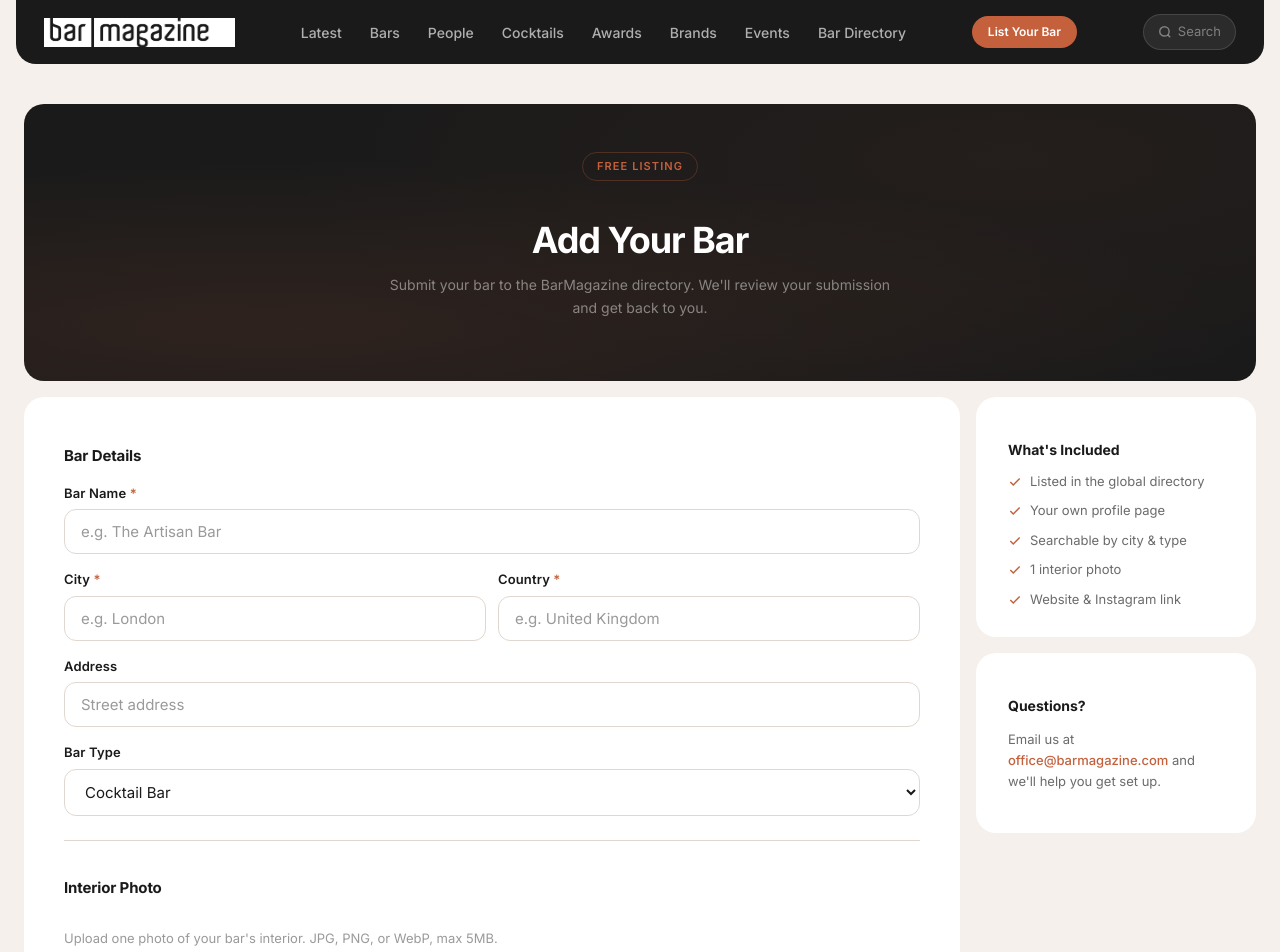
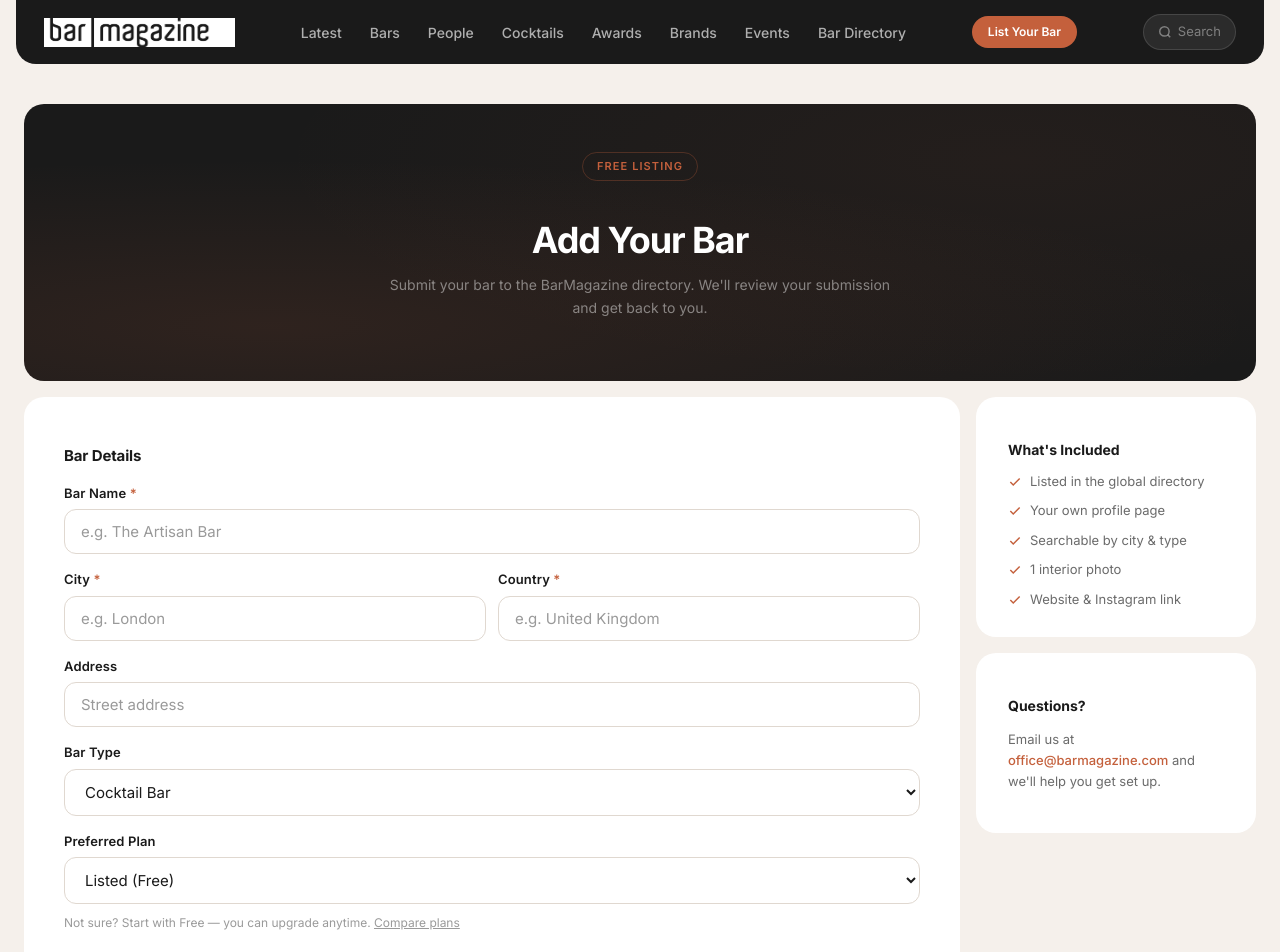
Before and after one commit to romanzelenkajj-dev/barmagazine-next, a Next.js app: page /add-your-bar in a window 1280 px wide. Shown: the top 952 px of the page. Built offline with nearby package versions, Linux system fonts and the light colour scheme.

Commit message:
Option C: add preferred plan dropdown to submission form, include plan in notification email

```diff
--- a/src/app/add-your-bar/page.tsx
+++ b/src/app/add-your-bar/page.tsx
@@ -71,6 +71,7 @@ export default function AddYourBarPage() {
       phone: (data.get('phone') as string) || undefined,
       description: (data.get('description') as string) || undefined,
       contact_name: (data.get('contactName') as string) || undefined,
+      preferred_plan: (data.get('preferredPlan') as string) || 'free',
       photo: photoBase64,
     };
 
@@ -253,6 +254,16 @@ export default function AddYourBarPage() {
                     <option value="Other">Other</option>
                   </select>
                 </div>
+
+                <div className="form-group">
+                  <label className="form-label">Preferred Plan</label>
+                  <select name="preferredPlan" className="form-input" defaultValue="free">
+                    <option value="free">Listed (Free)</option>
+                    <option value="featured">Featured ($39/mo — billed annually)</option>
+                    <option value="featured_social">Featured + Social ($79/mo — billed annually)</option>
+                  </select>
+                  <span className="form-hint">Not sure? Start with Free — you can upgrade anytime. <a href="/claim-your-bar" style={{textDecoration: 'underline'}}>Compare plans</a></span>
+                </div>
               </div>
 
               {/* Photo Upload */}
--- a/src/app/api/bar-submission/route.ts
+++ b/src/app/api/bar-submission/route.ts
@@ -102,6 +102,7 @@ async function sendNotificationEmail(data: Record<string, string | undefined>, p
               <tr style="background: #f9f9f9;"><td style="padding: 8px 12px; font-weight: 600; color: #666;">Contact Name</td><td style="padding: 8px 12px;">${data.contact_name || '—'}</td></tr>
               <tr><td style="padding: 8px 12px; font-weight: 600; color: #666;">Contact Email</td><td style="padding: 8px 12px;"><a href="mailto:${data.email}">${data.email}</a></td></tr>
               ${data.phone ? `<tr style="background: #f9f9f9;"><td style="padding: 8px 12px; font-weight: 600; color: #666;">Phone</td><td style="padding: 8px 12px;">${data.phone}</td></tr>` : ''}
+              ${data.preferred_plan && data.preferred_plan !== 'free' ? `<tr style="background: #fff3cd;"><td style="padding: 8px 12px; font-weight: 600; color: #856404;">💰 Preferred Plan</td><td style="padding: 8px 12px; font-weight: 600; color: #856404;">${data.preferred_plan === 'featured_social' ? 'Featured + Social ($79/mo)' : data.preferred_plan === 'featured' ? 'Featured ($39/mo)' : data.preferred_plan}</td></tr>` : `<tr><td style="padding: 8px 12px; font-weight: 600; color: #666;">Preferred Plan</td><td style="padding: 8px 12px;">Free (Listed)</td></tr>`}
               ${data.description ? `<tr><td style="padding: 8px 12px; font-weight: 600; color: #666;">Description</td><td style="padding: 8px 12px;">${data.description}</td></tr>` : ''}
               ${photoRow}
             </table>
@@ -144,7 +145,7 @@ export async function POST(request: Request) {
     if (!supabaseAdmin) {
       console.error('SUPABASE_SERVICE_ROLE_KEY not configured');
       // Fallback: log the submission — it will be visible in Vercel logs
-      console.log('BAR_SUBMISSION:', JSON.stringify({ ...data, photo: data.photo ? '[base64 photo]' : null, photo_url: photoUrl }));
+      console.log('BAR_SUBMISSION:', JSON.stringify({ ...data, photo: data.photo ? '[base64 photo]' : null, photo_url: photoUrl, preferred_plan: data.preferred_plan || 'free' }));
       return NextResponse.json({ success: true, note: 'Submission logged, database save pending env setup' });
     }
 
--- a/src/app/claim-your-bar/page.tsx
+++ b/src/app/claim-your-bar/page.tsx
@@ -3,21 +3,14 @@
 import Link from 'next/link';
 import { useEffect, useState } from 'react';
 
-// EUR payment links (EU visitors)
-const EUR_LINKS = {
-  featured: 'https://buy.stripe.com/4gM28r1TSaCz9CYfOLaAw00',
-  featuredSocial: 'https://buy.stripe.com/7sYeVd2XWaCzdTe5a7aAw01',
-};
-
-// USD payment links (rest of world)
-const USD_LINKS = {
-  featured: 'https://buy.stripe.com/cNieVdbuseSPeXi463aAw03',
-  featuredSocial: 'https://buy.stripe.com/14A28r564cKH7uQ31ZaAw02',
-};
+// Stripe payment links (kept for future automated flow)
+// EUR: Featured https://buy.stripe.com/4gM28r1TSaCz9CYfOLaAw00
+// EUR: Featured+Social https://buy.stripe.com/7sYeVd2XWaCzdTe5a7aAw01
+// USD: Featured https://buy.stripe.com/cNieVdbuseSPeXi463aAw03
+// USD: Featured+Social https://buy.stripe.com/14A28r564cKH7uQ31ZaAw02
 
 function getTiers(isEU: boolean) {
   const symbol = isEU ? '€' : '$';
-  const links = isEU ? EUR_LINKS : USD_LINKS;
 
   return [
     {
@@ -52,7 +45,7 @@ function getTiers(isEU: boolean) {
         'Unlimited profile updates',
       ],
       cta: 'Get Featured',
-      ctaLink: links.featured,
+      ctaLink: '/add-your-bar',
       highlight: true,
     },
     {
@@ -68,7 +61,7 @@ function getTiers(isEU: boolean) {
         'Cross-promotion collab',
       ],
       cta: 'Get Started',
-      ctaLink: links.featuredSocial,
+      ctaLink: '/add-your-bar',
       highlight: false,
     },
   ];
@@ -166,11 +159,11 @@ export default function ClaimYourBarPage() {
         <div className="claim-faq-grid">
           <div className="claim-faq-item">
             <h3>How do I get started?</h3>
-            <p>Click &apos;Get Featured&apos; or &apos;Get Started&apos; to complete your subscription. Once payment is confirmed, we&apos;ll reach out within 24 hours to set everything up. Already listed? We&apos;ll upgrade your existing profile.</p>
+            <p>Submit your bar details through our form. Once we review your submission, we&apos;ll send you a payment link for your chosen plan and have everything set up within a few days.</p>
           </div>
           <div className="claim-faq-item">
             <h3>What if my bar isn&apos;t listed yet?</h3>
-            <p>No problem. Use our <Link href="/add-your-bar">submission form</Link> to add your bar for free, or go straight to a paid tier and we&apos;ll create your profile for you.</p>
+            <p>No problem — all plans start with the same <Link href="/add-your-bar">submission form</Link>. Tell us about your bar and choose your plan. We&apos;ll handle the rest.</p>
           </div>
           <div className="claim-faq-item">
             <h3>How long until my listing is live?</h3>
```
